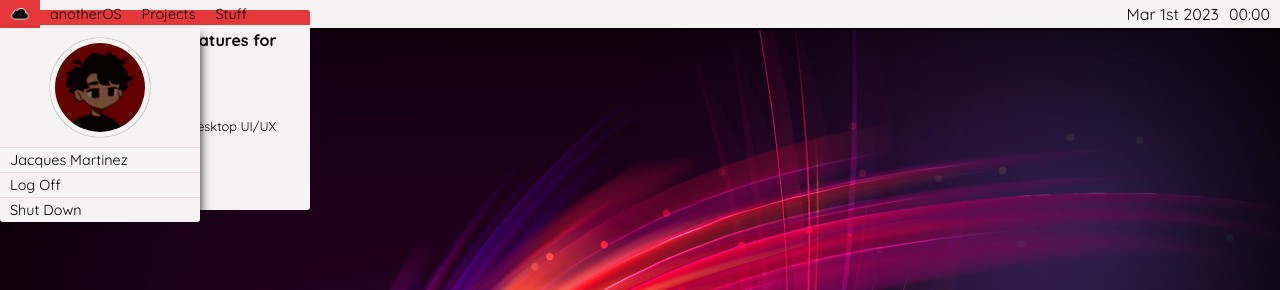
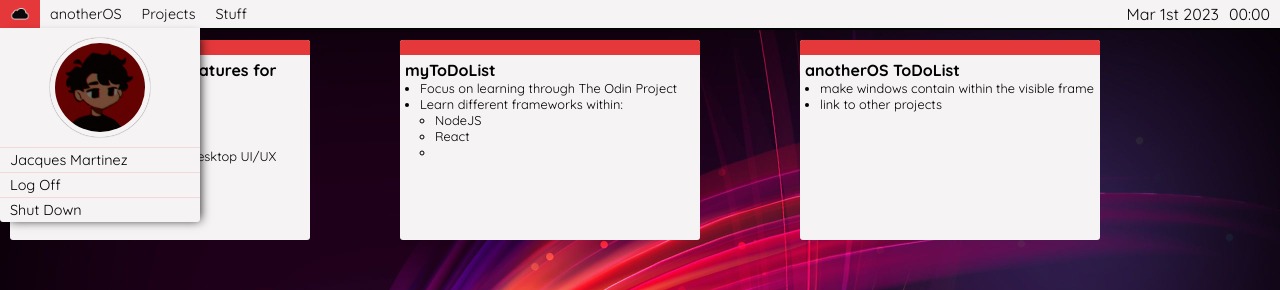
Before and after one commit to cd-blanche/anotherOS, a plain HTML site: page index.html in a window 1280 px wide. Shown: the top 290 px of the page. Drawn offline with Linux system fonts and the light colour scheme.

Commit message:
Add extra windows (todos)

```diff
--- a/index.html
+++ b/index.html
@@ -74,6 +74,33 @@
           </ul>
         </div>
       </div>
+      <div class="window">
+        <div class="window-header"></div>
+        <div class="window-content">
+          <h2>myToDoList</h2>
+          <ul>
+            <li>Focus on learning through The Odin Project</li>
+            <li>Learn different frameworks within:
+              <ul>
+                <li>NodeJS</li>
+                <li>React</li>
+                <li></li>
+              </ul>
+            </li>
+          </ul>
+        </div>
+
+      </div>
+      <div class="window">
+        <div class="window-header"></div>
+        <div class="window-content">
+          <h2>anotherOS ToDoList</h2>
+          <ul>
+            <li>make windows contain within the visible frame</li>
+            <li>link to other projects</li>
+          </ul>
+        </div>
+      </div>
     </main>
   </div>
 </body>
--- a/styles.css
+++ b/styles.css
@@ -117,7 +117,7 @@
 .window {
   position: absolute;
   z-index: 2;
-  top: 10px;
+  top: 40px;
   left: 10px;
   width: 300px;
   height: 200px;
@@ -126,6 +126,14 @@
   -webkit-user-select: none; /* Safari */
   -ms-user-select: none; /* IE 10 and IE 11 */
   user-select: none; /* Standard syntax */
+}
+.window:nth-child(2) {
+  top: 40px;
+  left: 400px;
+}
+.window:nth-child(3) {
+  top: 40px;
+  left: 800px;
 }
 .window ul {
   padding-left: 15px;
```
